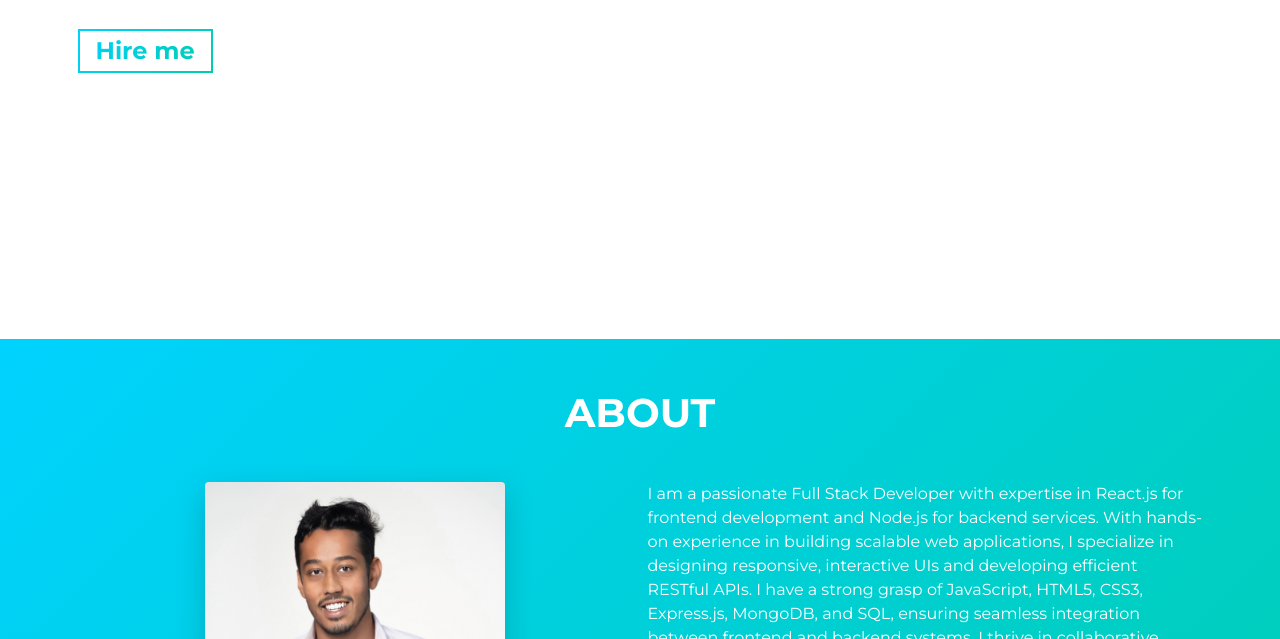
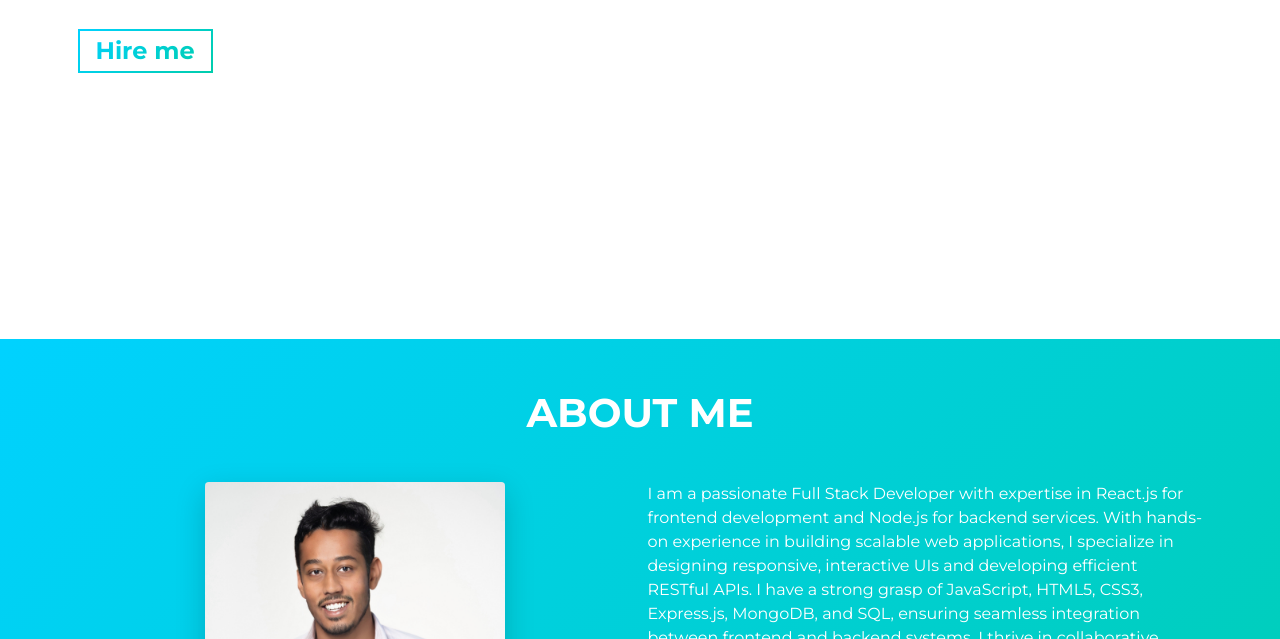
Before and after one commit to waseem023/myportfolio-2, a website built with Parcel: page src/index.html in a window 1280 px wide. Shown: the part 461-1100 px from the top of the page. Built offline with nearby package versions, Linux system fonts and the light colour scheme.

Commit message:
Change about me

```diff
--- a/src/index.html
+++ b/src/index.html
@@ -62,7 +62,7 @@
     <!-- **** About Section **** -->
     <section id="about">
       <div class="container">
-        <h2 class="section-title load-hidden">About</h2>
+        <h2 class="section-title load-hidden">About me</h2>
         <div class="row about-wrapper">
           <div class="col-md-6 col-sm-12">
             <div class="about-wrapper__image load-hidden">
```
